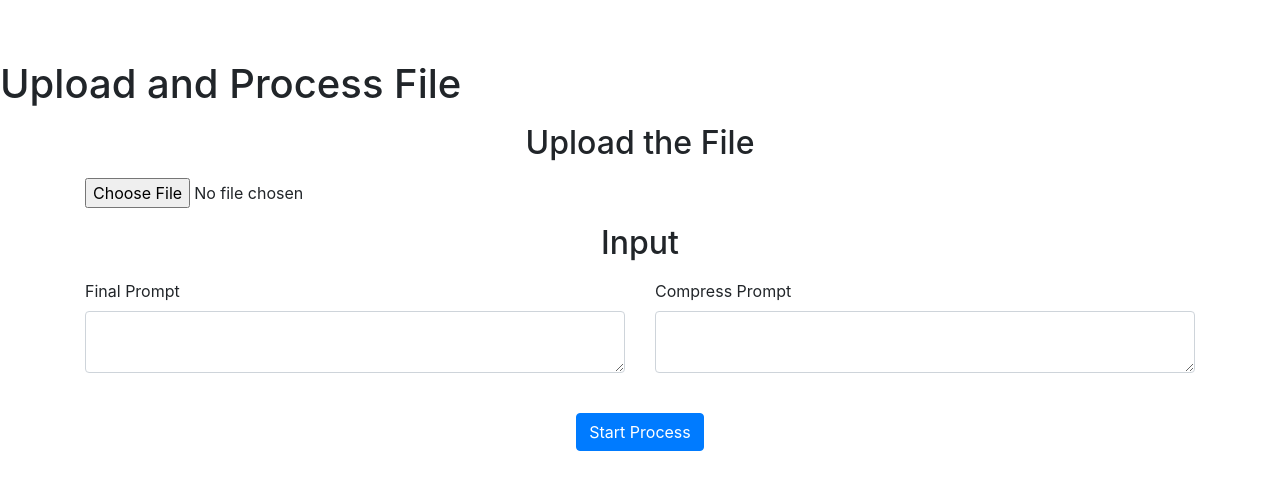
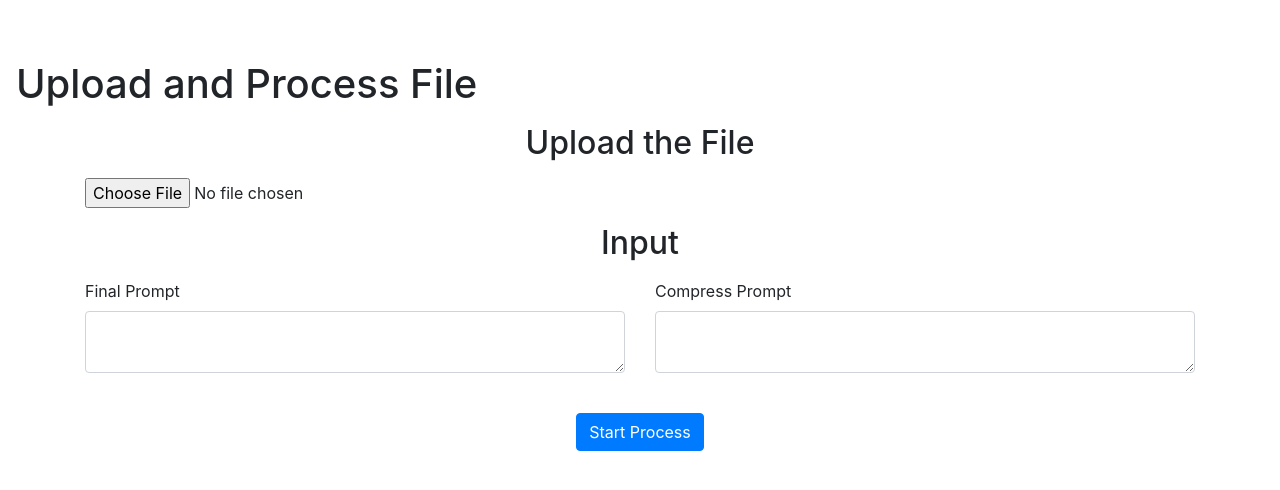
Before and after one commit to Newguinea/chatWithGPT, a Flask app: page /process in a window 1280 px wide. Shown: the part 68-558 px from the top of the page. Run offline with Flask 3, Linux system fonts and the light colour scheme; the visitor is signed in with stand-in values (Sample User, id 1); some libraries are stand-ins or nearby versions.

Commit message:
use bootstrap for longtext but not raw css

```diff
--- a/app/static/longText.css
+++ b/app/static/longText.css
@@ -1,5 +1,9 @@
 body {
     font-family: Arial, sans-serif;
+}
+
+.page-heading {
+    margin-left: 10px;
 }
 
 .container {
--- a/app/templates/longtext.html
+++ b/app/templates/longtext.html
@@ -5,7 +5,7 @@
 {% endblock %}
 
 {% block heading %}
-    Upload and Process File
+    <h1 class="ml-3">Upload and Process File</h1>
 {% endblock %}
 
 {% block content %}
@@ -13,6 +13,7 @@
     <script src="https://code.jquery.com/jquery-3.3.1.slim.min.js" integrity="sha384-q8i/X+965DzO0rT7abK41JStQIAqVgRVzpbzo5smXKp4YfRvH+8abtTE1Pi6jizo" crossorigin="anonymous"></script>
     <script src="https://cdnjs.cloudflare.com/ajax/libs/popper.js/1.14.7/umd/popper.min.js" integrity="sha384-UO2eT0CpHqdSJQ6hJty5KVphtPhzWj9WO1clHTMGa3JDZwrnQq4sF86dIHNDz0W1" crossorigin="anonymous"></script>
     <script src="https://stackpath.bootstrapcdn.com/bootstrap/4.3.1/js/bootstrap.min.js" integrity="sha384-JjSmVgyd0p3pXB1rRibZUAYoIIy6OrQ6VrjIEaFf/nJGzIxFDsf4x0xIM+B07jRM" crossorigin="anonymous"></script>
+{#    <link rel="stylesheet" type="text/css" href="{{ url_for('static', filename='longText.css') }}">#}
     <div class="container">
         <h2 class="my-3 text-center">Upload the File</h2>
         <form id="upload-form" action="{{ url_for('longtextProcess') }}" method="POST" enctype="multipart/form-data" class="needs-validation" novalidate>
```
